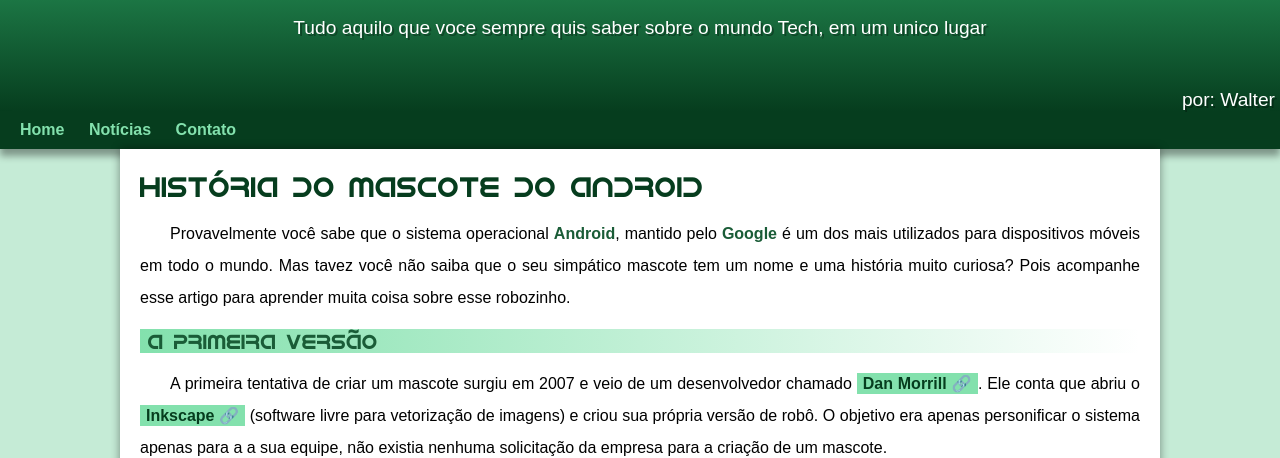
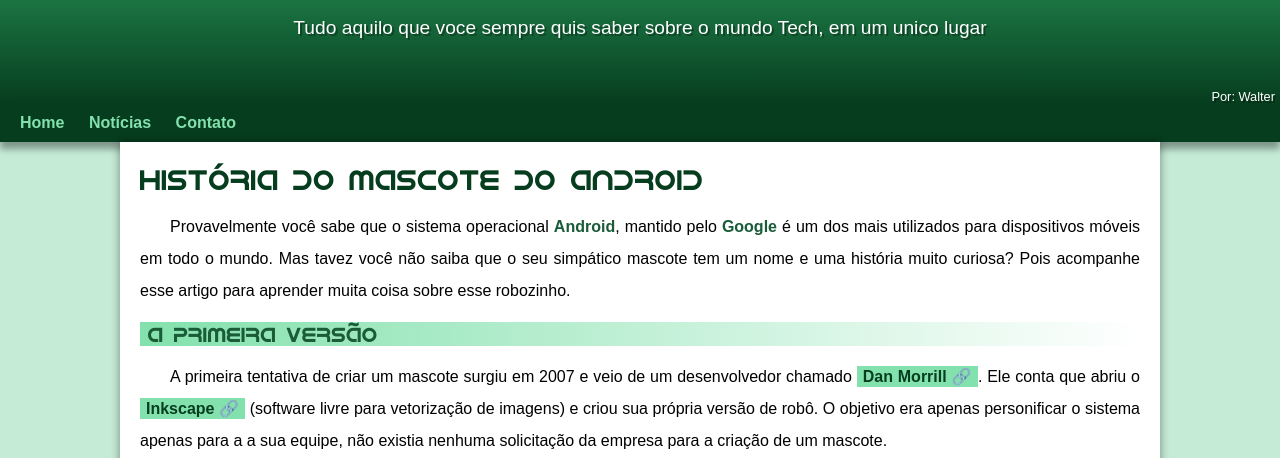
Before and after one commit to walter5577/projeto-android, a plain HTML site: page index.html in a window 1280 px wide. Shown: the part 100-558 px from the top of the page. Drawn offline with Linux system fonts and the light colour scheme.

Commit message:
corrigindo pequenos detalhes

```diff
--- a/estilo/style.css
+++ b/estilo/style.css
@@ -66,6 +66,7 @@ p#reg{
     padding: 0px;
     margin: 0px;
     margin-right: 5px;
+    font-size: 0.8em;
 }
 
 nav{
--- a/index.html
+++ b/index.html
@@ -11,7 +11,7 @@
     <header>
         <h1>Curiosidades de Tecnologia</h1>
         <p>Tudo aquilo que voce sempre quis saber sobre o mundo Tech, em um unico lugar</p>
-        <p id="reg">por: Walter</p>
+        <p id="reg">Por: Walter</p>
     </header>
     <nav>
         <a href="#">Home</a>
```
